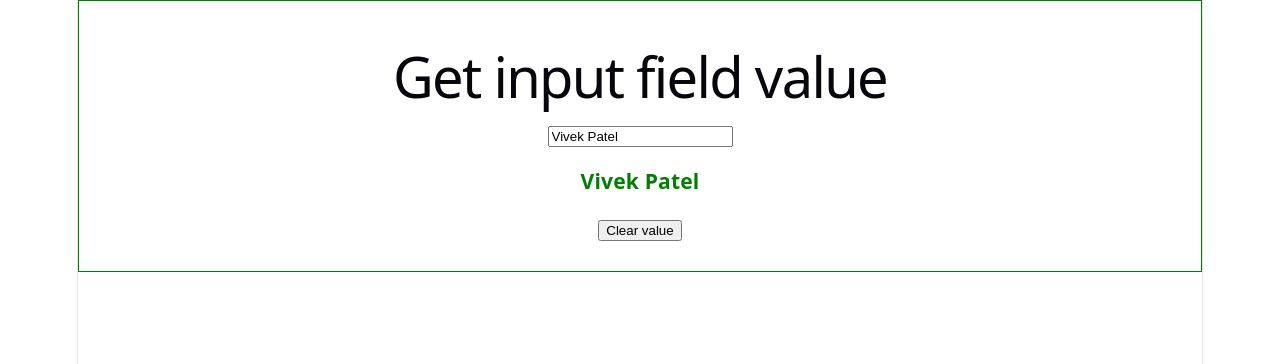
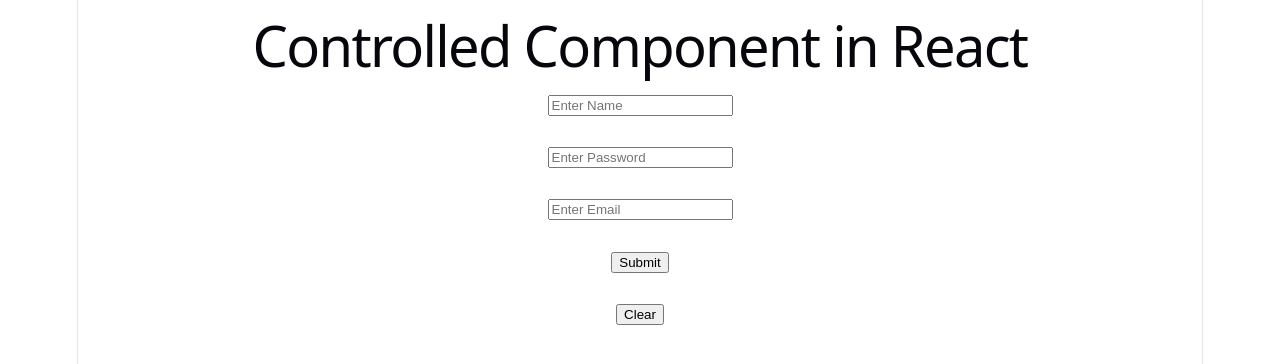
Before and after one commit to vivek2991/react-demo, a React (Vite) app: page / in a window 1280 px wide. Shown: the top 364 px of the page. Built offline with nearby package versions, Linux system fonts and the light colour scheme.

Commit message:
Controlled Component in React App-12

```diff
--- /dev/null
+++ b/src/App-12.jsx
@@ -0,0 +1,34 @@
+import { useState } from "react";
+
+function App12(){
+
+  const [name, setName] = useState('');
+  const [password, setPassword] = useState('');
+  const [email, setEmail] = useState('');
+
+  return <>
+    <div>
+      <h1>Controlled Component in React</h1>
+
+      {/* without form it will work all input field work without form */}
+      <form action="" method="get"></form>
+
+      <input type="text" value={name} onChange={(event)=>setName(event.target.value)} placeholder="Enter Name"/>
+      <br /><br />
+      <input type="password" value={password} onChange={(event)=>setPassword(event.target.value)} placeholder="Enter Password"/>
+      <br /><br />
+      <input type="text" value={email} onChange={(event)=>setEmail(event.target.value)} placeholder="Enter Email"/>
+      <br /><br />
+      <button onClick={()=>setVal("")}>Submit</button><br /><br />
+      <button onClick={()=>{setEmail('');setName('');setPassword('');}}>Clear</button>
+
+      <h3>{name}</h3>
+      <h3>{password}</h3>
+      <h3>{email}</h3>
+
+    </div>
+  </>
+
+}
+
+export default App12;
--- a/src/main.jsx
+++ b/src/main.jsx
@@ -13,7 +13,7 @@
 import App9 from './App-9.jsx'
 import App10 from './App-10.jsx'
 import App11 from './App-11.jsx'
-
+import App12 from './App-12.jsx'
 
 createRoot(document.getElementById('root')).render(
   <StrictMode>
@@ -50,6 +50,9 @@
     {/* <App10 /> */}
 
     {/* Get input field value */}
-    <App11 />
+    {/* <App11 /> */}
+
+    {/* Controlled Component in React */}
+    <App12 />
   </StrictMode>,
 )
```
